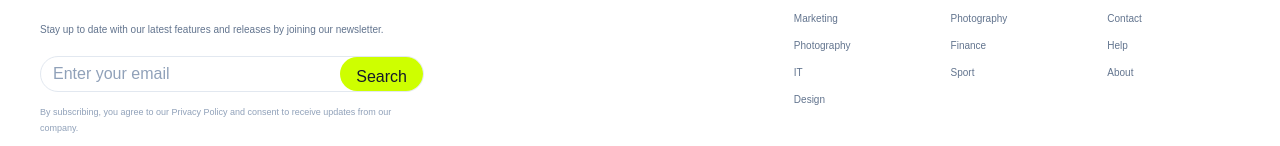
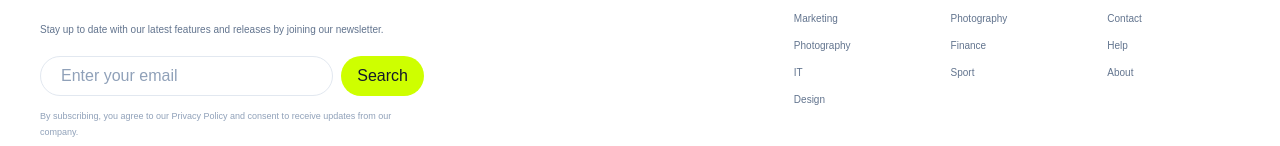
Before and after one commit to DulalDh/ByteSpace, a Next.js app: page / in a window 1280 px wide. Shown: the part 5077-5223 px from the top of the page. Built offline with nearby package versions, Linux system fonts and the light colour scheme.

Commit message:
refactor(SiteFooter): enhance layout and styling of email subscription form

```diff
--- a/components/atoms/SearchInput.tsx
+++ b/components/atoms/SearchInput.tsx
@@ -18,7 +18,7 @@ export function SearchInput({
   ...inputProps
 }: SearchInputProps) {
   return (
-    <div className="flex h-full min-w-0 flex-1 items-center">
+    <div className={`flex h-full min-w-0 items-center ${compact ? "w-full" : "w-0 flex-1"}`}>
       {showSearchIcon && (
         <svg aria-hidden="true" viewBox="0 0 24 24" className="h-5 w-5 shrink-0 text-slate-400 md:h-7 md:w-7" fill="none" stroke="currentColor" strokeWidth="2">
           <circle cx="10.8" cy="10.8" r="6.8" />
--- a/components/sections/SiteFooter.tsx
+++ b/components/sections/SiteFooter.tsx
@@ -16,9 +16,10 @@ export function SiteFooter() {
             newsletter.
           </p>
           <form
-            className="mt-4 flex h-9 max-w-sm rounded-full border border-slate-200"
+            className="mt-4 flex h-10 max-w-sm items-center gap-2"
             onSubmit={(event) => event.preventDefault()}
           >
+            <div className="flex h-full min-w-0 flex-1 items-center rounded-full border border-slate-200 px-2">
               <SearchInput
                 label="Your email"
                 type="email"
@@ -27,7 +28,8 @@ export function SiteFooter() {
                 autoComplete="email"
                 compact
               />
-            <button className="rounded-full bg-[#ceff00] px-4 py-2 text-[10px] font-bold">
+            </div>
+            <button className="h-full shrink-0 rounded-full bg-[#ceff00] px-4 text-[10px] font-bold">
               Search
             </button>
           </form>
```
Lines whose indentation alone changed are shown as unchanged.
